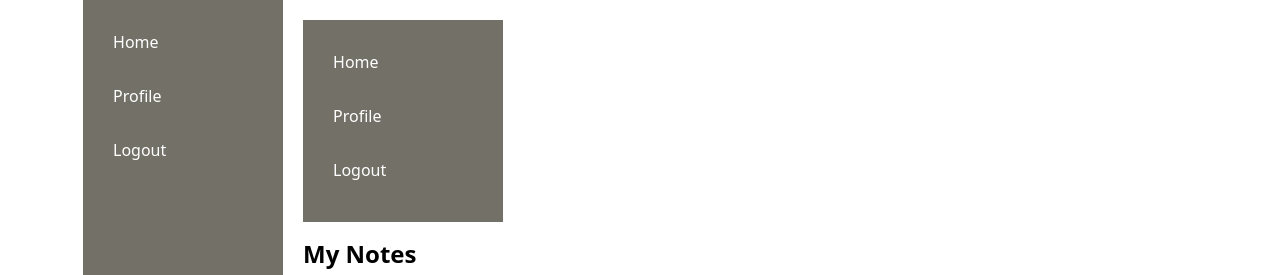
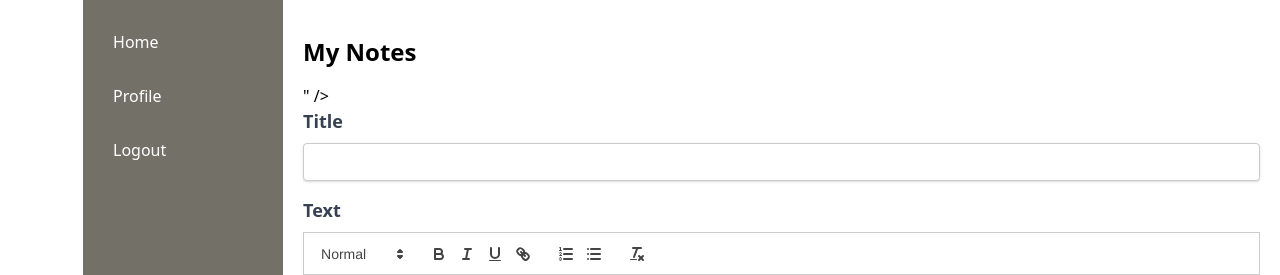
Before and after one commit to jark1234/131project, a Flask app: template jotbot/app/templates/create_note.html in a window 1280 px wide. Shown: the top 275 px of the page. Run offline with Flask 3, Linux system fonts and the light colour scheme; the template is opened without the code that fills it: values that come from a table or form of the project are taken from there, others are empty; form fields are guessed from the names that the template uses; some libraries are stand-ins or nearby versions.

Commit message:
final dark mode still need fi, fixed the side bar, now maybe the setx

```diff
--- a/jotbot/app/templates/create_note.html
+++ b/jotbot/app/templates/create_note.html
@@ -48,12 +48,6 @@
     </style>
   </head>
   <body>
-    <div class="sidebar">
-      <!-- Sidebar links -->
-      <a href="{{ url_for('create_note') }}">Home</a>
-      <a href="{{ url_for('profile') }}">Profile</a>
-      <a href="{{ url_for('logout') }}">Logout</a>
-    </div>
 
     <div class="container mx-auto py-4">
       <div class="flex justify-between items-center mb-4">
```
